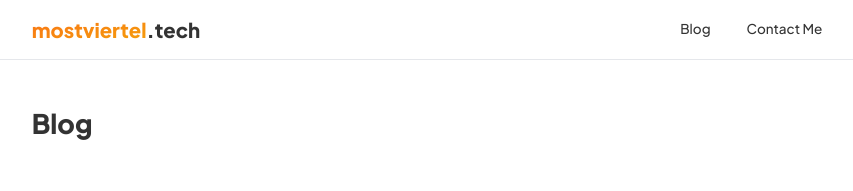
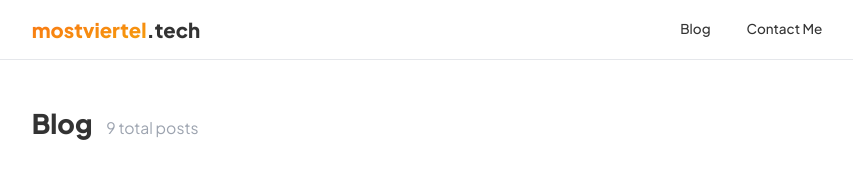
Before and after one commit to kitsunekyo/mostviertel.tech, a Next.js app: page /blog in a window 1280 px wide. Shown: the top 191 px of the page, without its empty margins (213-1066 px from the left). Built offline with nearby package versions, Linux system fonts and the light colour scheme.

Commit message:
add total posts count to blog headline

```diff
--- a/src/pages/blog/index.js
+++ b/src/pages/blog/index.js
@@ -22,7 +22,12 @@ export default function Blog({ totalPosts, posts }) {
     <Layout>
       <div className="p-6 pb-48">
         <div className="contained">
-          <h1 className="text-2xl mt-4">Blog</h1>
+          <h1 className="text-2xl mt-4">
+            Blog{" "}
+            <small className="text-sm font-normal text-gray-400 ml-2">
+              {totalPosts} total posts
+            </small>
+          </h1>
           <PostList posts={pagePosts} />
           <Pagination pages={pages} />
         </div>
```
